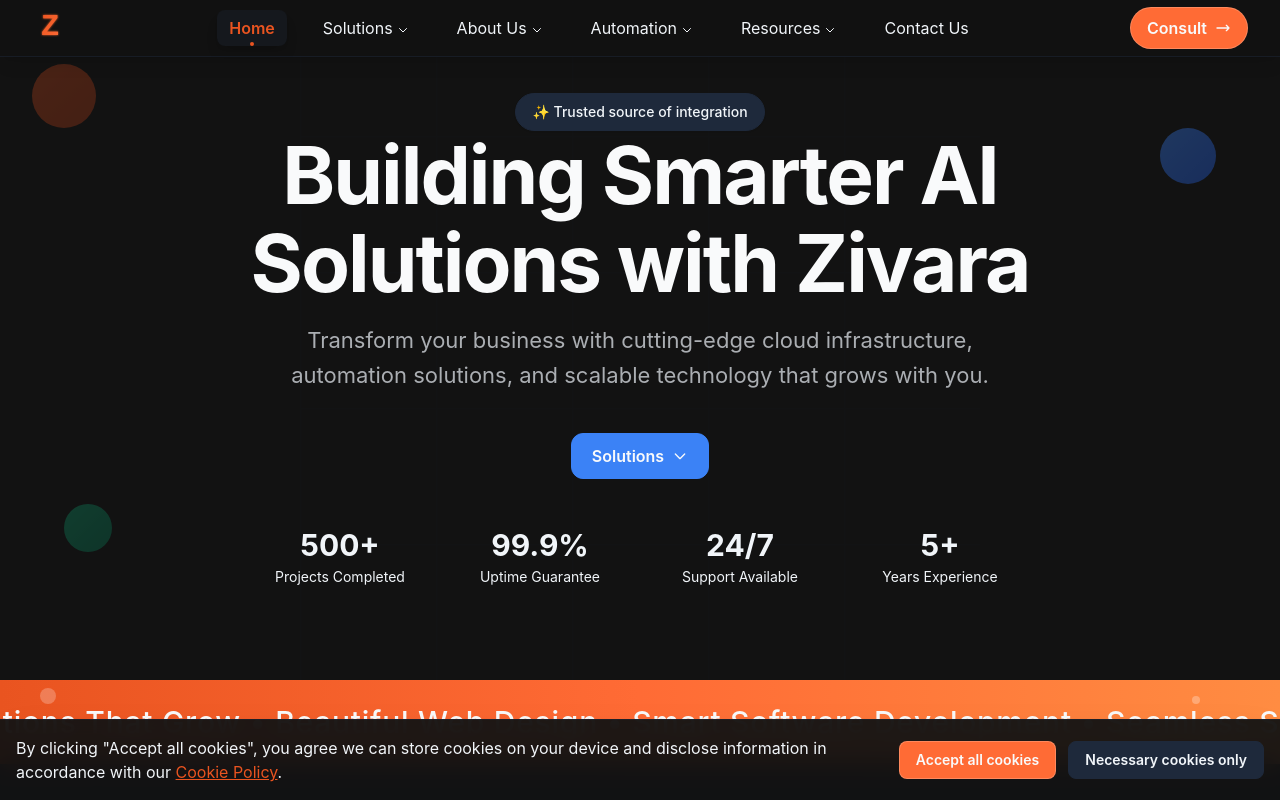
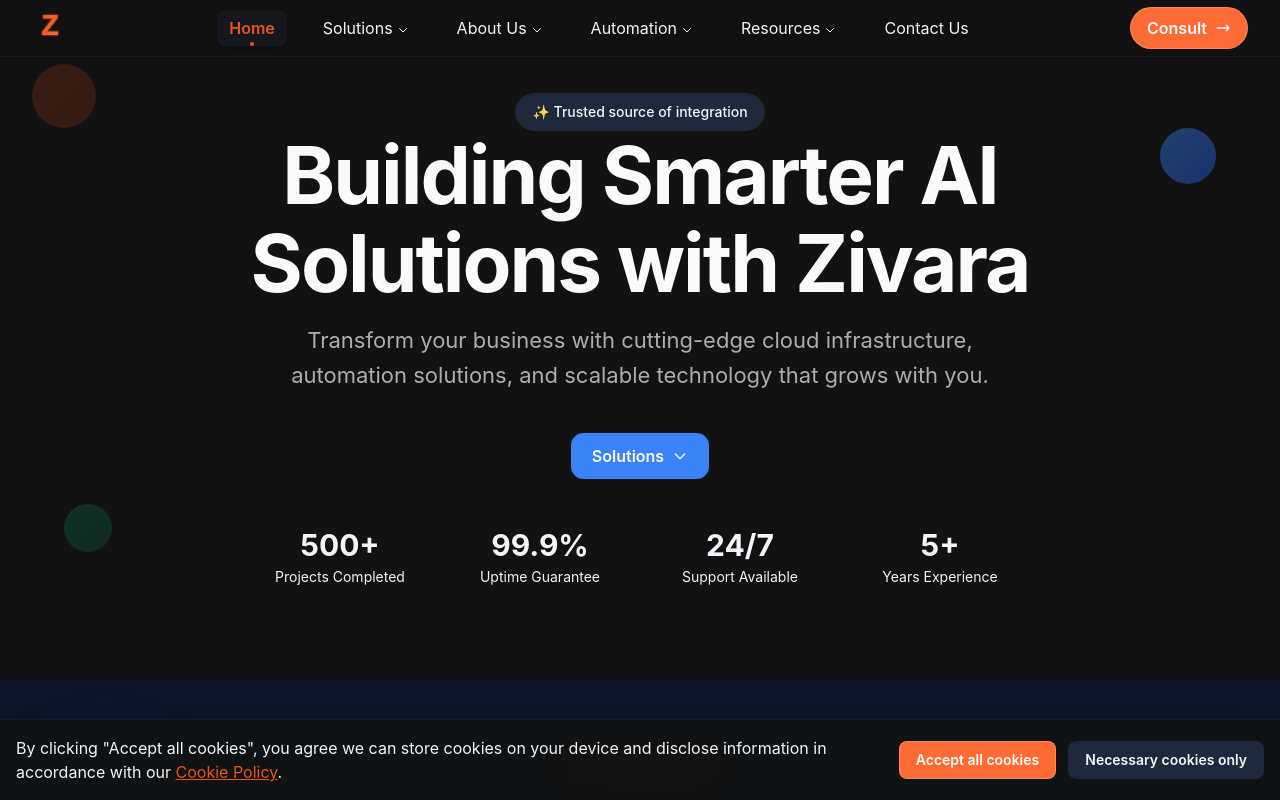
Before and after one commit to thesahebi/angurs.com, a React (Vite) app: page / in a window 1280 px wide. Shown: the top 800 px of the page. Built offline with nearby package versions, Linux system fonts and the light colour scheme.

Commit message:
changed font and homepage

```diff
--- a/src/components/pages/LandingPage.tsx
+++ b/src/components/pages/LandingPage.tsx
@@ -4,7 +4,6 @@ import FeatureV1 from "./features/FeatureV1";
 import { ClientV1 } from "./ClientV1";
 import { CustomerRating } from "./CustomerRating";
 
-import { VelocityScroll } from "../ui/scroll-based-velocity";
 import WorkTogether from "./WorkTogether";
 import HeroV2 from "./hero/HeroV2";
 
@@ -13,14 +12,6 @@ const LandingPage = () => {
     <main>
       {/* <HeroV1 /> */}
       <HeroV2 />
-
-
-      <VelocityScroll
-        default_velocity={2}
-        text="Beautiful Web Design • Smart Software Development • Seamless Server Migration • Scalable Microservices • Cloud Solutions That Grow • "
-        className="text-white text-lg md:text-2xl lg:text-3xl xl:text-4xl font-medium tracking-wide"
-      />
-
       <FeatureV1 />
 
       <WorkTogether />
```
